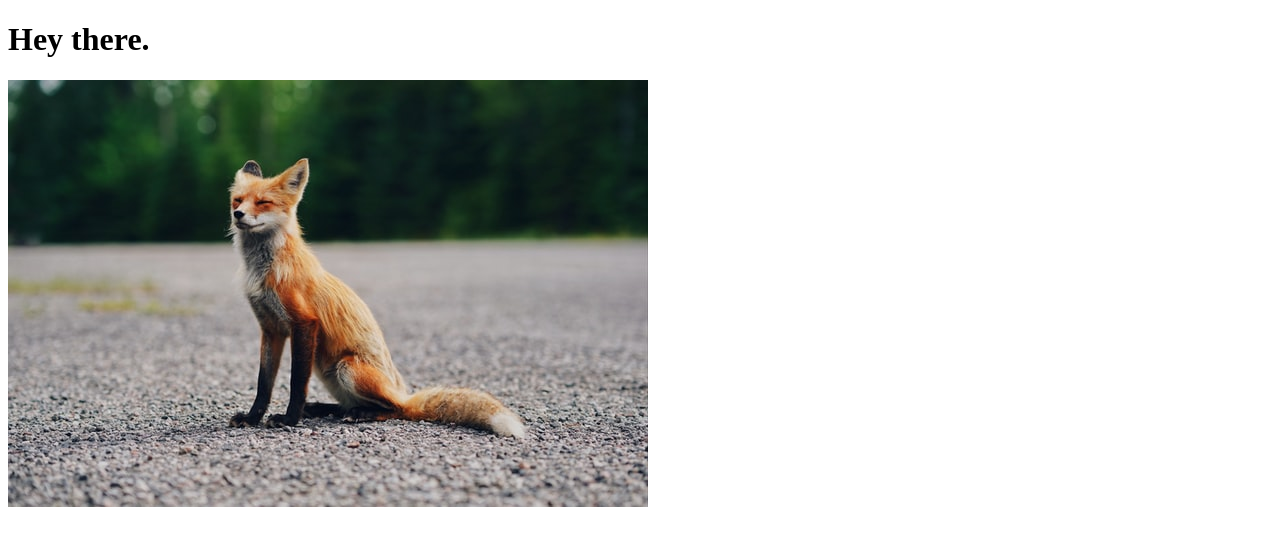
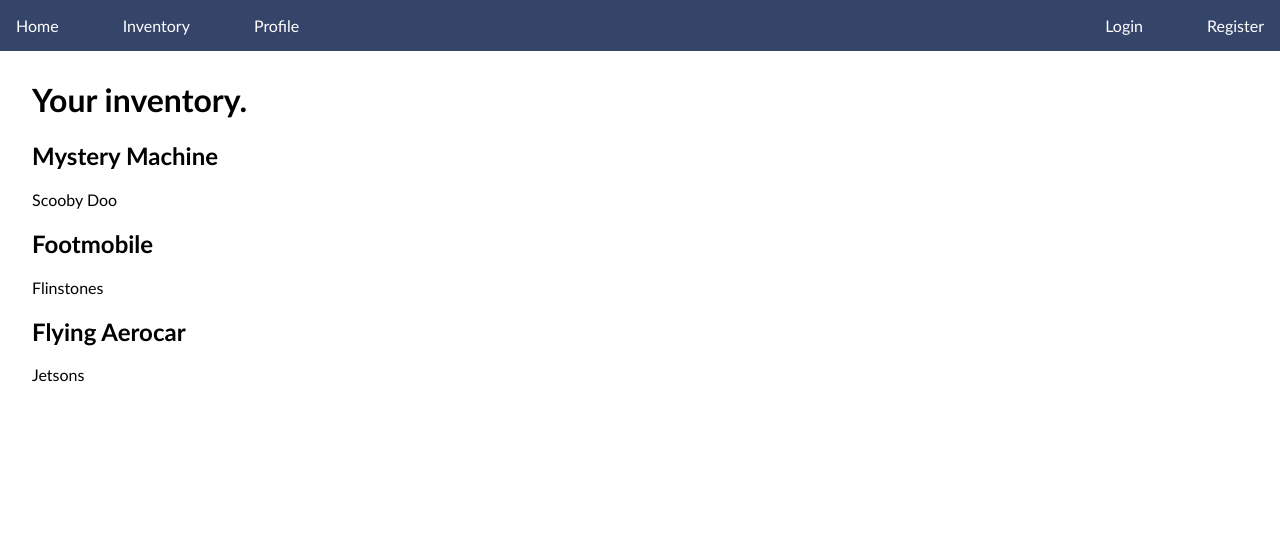
Before and after one commit to lakotelman/car_inventory, a React app: page /inventory in a window 1280 px wide. Shown: the top 546 px of the page. Built offline with nearby package versions, Linux system fonts and the light colour scheme.

Commit message:
wip navbar

```diff
--- a/package.json
+++ b/package.json
@@ -21,7 +21,9 @@
     "@babel/preset-env": "^7.18.9",
     "@babel/preset-react": "^7.18.6",
     "babel-loader": "^8.2.5",
+    "css-loader": "^6.7.1",
     "html-webpack-plugin": "^5.5.0",
+    "style-loader": "^3.3.1",
     "url-loader": "^4.1.1",
     "webpack": "^5.74.0",
     "webpack-cli": "^4.10.0",
--- a/src/App.js
+++ b/src/App.js
@@ -1,14 +1,16 @@
 import React, { Component } from "react";
+import "./styles.css";
+import CarList from "./components/Carlist.js";
 import FoxPic from "./assets/images/FoxPic.jpg";
-import { BrowserRouter as Router, Routes, Route, Link } from "react-router-dom";
+
+import Navbar from "./components/Navbar";
 
 export default function App() {
   {
     return (
-      <div>
-        <h1>Hey there.</h1>
-        <img src={FoxPic} />
-      </div>
+      <>
+        <Navbar />
+      </>
     );
   }
 }
--- /dev/null
+++ b/src/components/Car.js
@@ -0,0 +1,9 @@
+import React from "react";
+export default function Car(props) {
+  return (
+    <div className="card">
+      <h2>{props.car.title}</h2>
+      <p>{props.car.text}</p>
+    </div>
+  );
+}
--- /dev/null
+++ b/src/components/Carlist.js
@@ -0,0 +1,30 @@
+import React from "react";
+import { useState } from "react";
+import Car from "./Car";
+
+export default function CarList() {
+  const [cars, setCars] = useState([
+    {
+      id: 0,
+      title: "Mystery Machine",
+      text: "Scooby Doo",
+    },
+    {
+      id: 1,
+      title: "Footmobile",
+      text: "Flinstones",
+    },
+    {
+      id: 2,
+      title: "Flying Aerocar",
+      text: "Jetsons",
+    },
+  ]);
+  return (
+    <>
+      {cars.map((car, index) => (
+        <Car car={car} key={index} />
+      ))}
+    </>
+  );
+}
--- /dev/null
+++ b/src/components/Navbar.js
@@ -0,0 +1,45 @@
+import React from "react";
+import Home from "../views/Home";
+import CarList from "./Carlist";
+import Inventory from "../views/Inventory";
+import Profile from "../views/Profile";
+import { BrowserRouter as Router, Routes, Route, Link } from "react-router-dom";
+
+export default function Navbar() {
+  return (
+    <>
+      <Router>
+        <nav className="navbar">
+          <div>
+            <ul>
+              <li>
+                <Link to="/">Home</Link>
+              </li>
+              <li>
+                <Link to="/inventory">Inventory</Link>
+              </li>
+              <li>
+                <Link to="/profile">Profile</Link>
+              </li>
+            </ul>
+          </div>
+          <div>
+            <ul>
+              <li>
+                <Link to="">Login</Link>
+              </li>
+              <li>
+                <Link to="">Register</Link>
+              </li>
+            </ul>
+          </div>
+        </nav>
+        <Routes>
+          <Route path="/" element={<Home />} />
+          <Route path="/inventory" element={<Inventory />} />
+          <Route path="/profile" element={<Profile />} />
+        </Routes>
+      </Router>
+    </>
+  );
+}
--- a/src/index.html
+++ b/src/index.html
@@ -1,12 +1,12 @@
 <!DOCTYPE html>
 <html lang="en">
-<head>
-    <meta charset="UTF-8">
-    <meta http-equiv="X-UA-Compatible" content="IE=edge">
-    <meta name="viewport" content="width=device-width, initial-scale=1.0">
-    <title>Document</title>
-</head>
-<body>
+  <head>
+    <meta charset="UTF-8" />
+    <meta http-equiv="X-UA-Compatible" content="IE=edge" />
+    <meta name="viewport" content="width=device-width, initial-scale=1.0" />
+    <title>I hate everything about this.</title>
+  </head>
+  <body>
     <div id="root"></div>
-</body>
+  </body>
 </html>
--- /dev/null
+++ b/src/styles.css
@@ -0,0 +1,37 @@
+html{
+    margin: 0px;
+    font-family:'Trebuchet MS', 'Lucida Sans Unicode', 'Lucida Grande', 'Lucida Sans', Arial, sans-serif
+}
+body{
+    margin: 0px;
+}
+nav{
+    display:flex;
+    justify-content: space-between;
+    background-color: rgb(53, 68, 105);
+}
+.navbar ul{
+    margin: .5rem;
+    display: flex;
+    flex-direction: row;
+    list-style-type: none;
+    justify-content: flex-start;
+    gap: 4rem;
+    padding: .5rem;
+
+}
+
+a {
+    text-decoration: none;
+    color: white;
+    font-family: 'Trebuchet MS';
+}
+a:hover {
+    color: rgb(169, 219, 221);
+}
+
+.container{
+    margin-left: 1.5rem;
+    margin-right: 1.5rem;
+    padding:.5rem
+}
--- a/src/views/home.js
+++ b/src/views/home.js
@@ -0,0 +1,9 @@
+import React from "react";
+
+export default function Home() {
+  return (
+    <div className="container">
+      <h1>Home, sweet, home.</h1>
+    </div>
+  );
+}
--- a/src/views/inventory.js
+++ b/src/views/inventory.js
@@ -0,0 +1,13 @@
+import React from "react";
+import CarList from "../components/carlist";
+
+export default function Inventory() {
+  return (
+    <>
+      <div class="container">
+        <h1>Your inventory.</h1>
+        <CarList />
+      </div>
+    </>
+  );
+}
--- a/src/views/profile.js
+++ b/src/views/profile.js
@@ -0,0 +1,11 @@
+import React from "react";
+
+export default function Profile() {
+  return (
+    <>
+      <div class="container">
+        <h1>Profile</h1>
+      </div>
+    </>
+  );
+}
--- a/webpack.config.js
+++ b/webpack.config.js
@@ -15,6 +15,10 @@
   ],
   module: {
     rules: [
+      {
+        test: /\.css$/i,
+        use: ["style-loader", "css-loader"],
+      },
       {
         test: /.js$/,
         exclude: /node_modules/,
```
Also changed, not shown: 1 other file (tests, documents, lock files or other folders).
